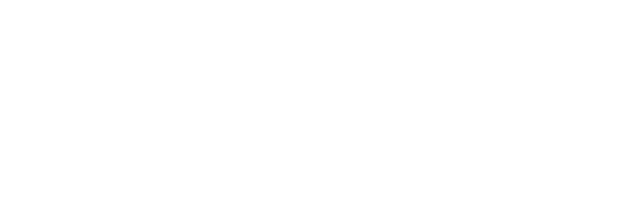
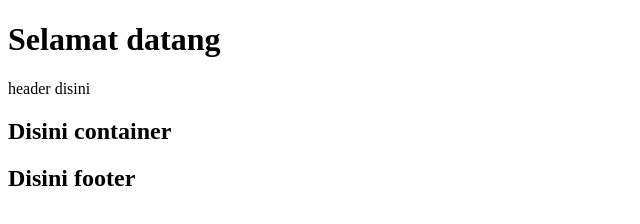
Before and after one commit to BintangRP/TailwindCss-ProjectWeb-bootcamp, a plain HTML site: page index.html in a window 1280 px wide. Shown: the whole page, without its empty margins (0-640 px from the left). Drawn offline with Linux system fonts and the light colour scheme.

Commit message:
index.html adding content

```diff
--- a/index.html
+++ b/index.html
@@ -10,6 +10,19 @@
 		<title>TailwindCSS Project</title>
 	</head>
 	<body>
-
+        <h1>Selamat datang</h1>
+        <header>
+            <div class="initial">
+                header disini
+            </div>
+        </header>
+        <main>
+            <div class="container">
+                <h2>Disini container</h2>
+            </div>
+            <footer>
+                <h2>Disini footer</h2>
+            </footer>
+        </main>
     </body>
 </html>
```
